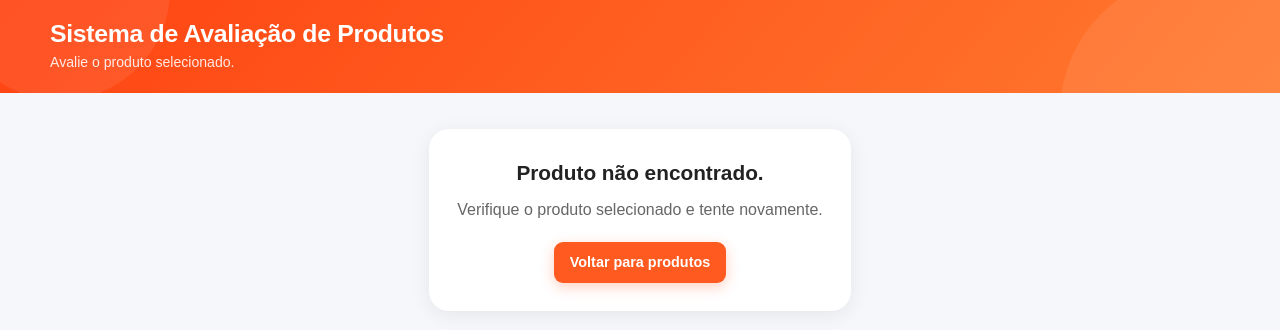
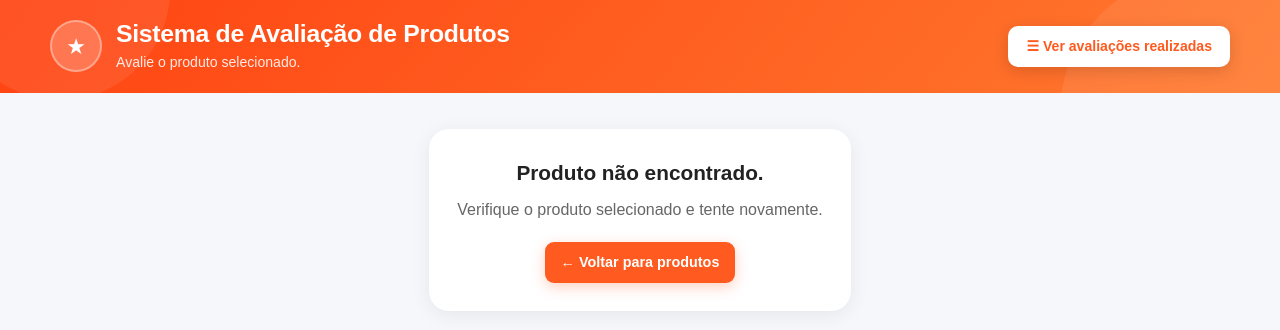
Before and after one commit to brunodev1022/projeto-reviews, a PHP site: page /avaliar.php in a window 1280 px wide. Shown: the top 330 px of the page. Run offline with PHP 8.4, Linux system fonts and the light colour scheme.

Commit message:
Melhoraria de layout e do conteúdo da página de avaliação de produtos

```diff
--- a/avaliar.php
+++ b/avaliar.php
@@ -15,22 +15,40 @@ if ($idProduto > 0) {
 <head>
     <meta charset="UTF-8">
     <meta name="viewport" content="width=device-width, initial-scale=1.0">
-    <title>Avaliar Produto - Sistema de Avaliação de Produtos</title>
+    <meta name="description" content="Avalie o produto selecionado no Sistema de Avaliação de Produtos.">
+    <title>Avaliar Produto — Sistema de Avaliação de Produtos</title>
     <link rel="stylesheet" href="css/style.css">
 </head>
 <body>
+
     <header class="topo">
-        <div class="container">
+        <div class="container topo-conteudo">
+            <div class="marca">
+                <div class="icone-marca">★</div>
+                <div>
                     <h1>Sistema de Avaliação de Produtos</h1>
                     <p>Avalie o produto selecionado.</p>
+                </div>
+            </div>
+            <a class="botao-topo" href="gerenciar_avaliacoes.php">
+                ☰ Ver avaliações realizadas
+            </a>
         </div>
     </header>
 
     <main class="container pagina-avaliacao">
+
         <?php if ($produto): ?>
             <section class="caixa-avaliacao">
+
+                <p class="titulo-form">✏️ Sua avaliação</p>
+
                 <div class="info-produto">
-                    <img src="<?php echo htmlspecialchars($produto['imagem_referencia']); ?>" alt="Imagem do produto <?php echo htmlspecialchars($produto['nome']); ?>" class="produto-imagem">
+                    <img
+                        src="<?php echo htmlspecialchars($produto['imagem_referencia']); ?>"
+                        alt="Imagem do produto <?php echo htmlspecialchars($produto['nome']); ?>"
+                        class="produto-imagem"
+                    >
                     <div>
                         <h2><?php echo htmlspecialchars($produto['nome']); ?></h2>
                         <p><?php echo htmlspecialchars($produto['descricao']); ?></p>
@@ -41,28 +59,37 @@ if ($idProduto > 0) {
                     <input type="hidden" name="id_produto" value="<?php echo (int) $produto['id_produto']; ?>">
                     <input type="hidden" name="nota" id="nota" value="0">
 
+                    <div>
                         <label>Nota</label>
                         <div class="avaliacao-estrelas">
                             <?php for ($i = 1; $i <= 5; $i++): ?>
                                 <button type="button" class="estrela-botao" data-value="<?php echo $i; ?>">★</button>
                             <?php endfor; ?>
                         </div>
+                    </div>
 
-                    <label for="comentario">Comentário</label>
-                    <textarea id="comentario" name="comentario" rows="5" placeholder="Escreva seu comentário"></textarea>
+                    <div>
+                        <label for="comentario">Comentário <span style="color:#c44">*</span></label>
+                        <textarea id="comentario" name="comentario" rows="5" placeholder="Conte sua experiência com este produto..."></textarea>
+                    </div>
+
                     <div class="erro-avaliacao" aria-live="polite"></div>
 
-                    <button type="submit" class="botao-avaliar">Enviar avaliação</button>
-                    <a href="produtos.php" class="botao-avaliar botao-secundario">Voltar para produtos</a>
+                    <div class="grupo-botoes">
+                        <button type="submit" class="botao-avaliar">Enviar avaliação ➔</button>
+                        <a href="produtos.php" class="botao-avaliar botao-secundario">← Voltar para produtos</a>
+                    </div>
                 </form>
+
             </section>
         <?php else: ?>
             <div class="caixa-aviso">
                 <h2>Produto não encontrado.</h2>
                 <p>Verifique o produto selecionado e tente novamente.</p>
-                <a href="produtos.php" class="botao-avaliar">Voltar para produtos</a>
+                <a href="produtos.php" class="botao-avaliar">← Voltar para produtos</a>
             </div>
         <?php endif; ?>
+
     </main>
 
     <script src="js/script.js"></script>
```
Lines whose indentation alone changed are shown as unchanged.
